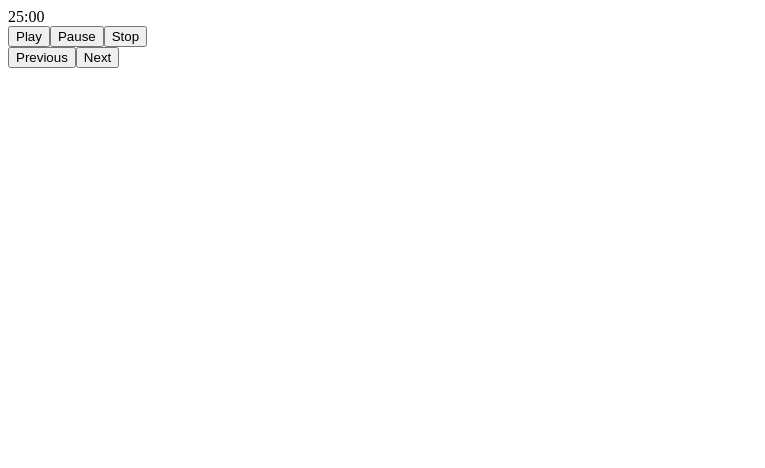
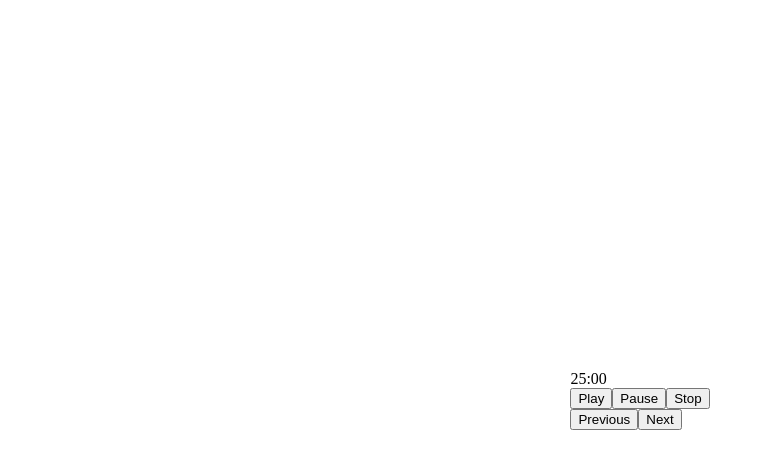
Before and after one commit to chrfreitas-zz/tomato-time, a Vue app: page / in a window 1280 px wide. Shown: the top 468 px of the page, without its empty margins (0-765 px from the left). Built offline with nearby package versions, Linux system fonts and the light colour scheme.

Commit message:
Create css for pomodoro container

```diff
--- a/index.html
+++ b/index.html
@@ -4,6 +4,8 @@
     <meta charset="utf-8">
     <meta name="viewport" content="width=device-width,initial-scale=1.0">
     <title>tomato-time</title>
+
+    <link href="https://fonts.googleapis.com/css?family=Roboto:400,700" rel="stylesheet">
   </head>
   <body>
     <div id="app"></div>
--- a/src/App.vue
+++ b/src/App.vue
@@ -1,5 +1,5 @@
 <template>
-  <div id="app">
+  <div class="tt-container" id="app">
     <router-view/>
   </div>
 </template>
@@ -11,6 +11,20 @@
 </script>
 
 <style>
+html,
+body {
+  height: 100%;
+  margin: 0;
+  padding: 0;
+}
+
+.tt-container {
+  display: flex;
+  justify-content: center;
+  align-items: center;
+  height: 100%;
+}
+
 .on-work {
   background-color: #c0392b;
 }
```
